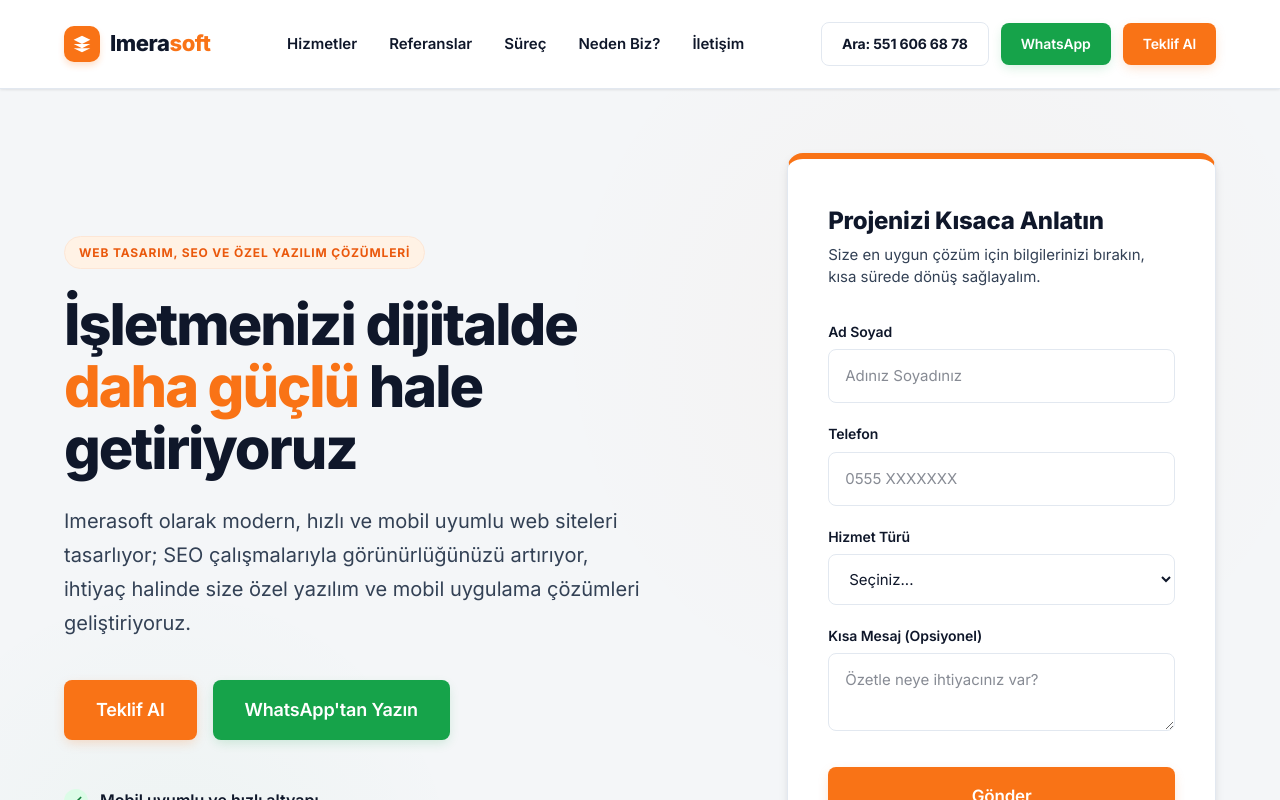
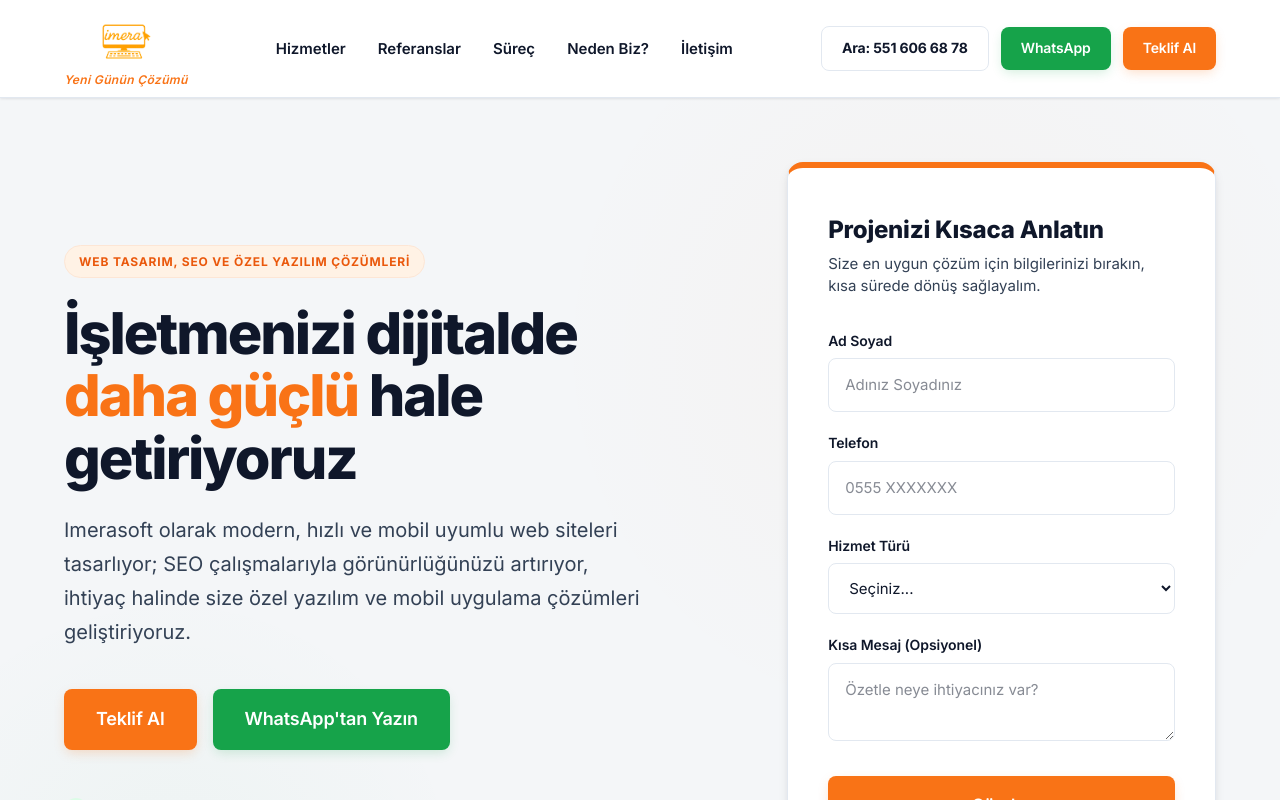
Before and after one commit to ysfmetu/imerasoft, a Next.js app: page / in a window 1280 px wide. Shown: the top 800 px of the page. Built offline with nearby package versions, Linux system fonts and the light colour scheme.

Commit message:
feat: favicon logo

```diff
--- a/app/components/Navbar.tsx
+++ b/app/components/Navbar.tsx
@@ -26,17 +26,24 @@ export default function Navbar() {
       }}
     >
       <div className="container">
-        <div style={{ display: "flex", alignItems: "center", justifyContent: "space-between", height: "88px" }}>
+        <div style={{ display: "flex", alignItems: "center", justifyContent: "space-between", minHeight: "88px", padding: "8px 0" }}>
 
           {/* Logo */}
-          <a href="#" style={{ display: "flex", alignItems: "center", gap: "10px" }}>
-            <div style={{ width: "36px", height: "36px", background: "var(--orange)", borderRadius: "10px", display: "flex", alignItems: "center", justifyContent: "center", boxShadow: "0 4px 6px rgba(249, 115, 22, 0.2)" }}>
-              <svg width="20" height="20" viewBox="0 0 24 24" fill="white" aria-hidden="true">
-                <path d="M12 2L2 7l10 5 10-5-10-5zM2 17l10 5 10-5M2 12l10 5 10-5" />
-              </svg>
-            </div>
-            <span style={{ fontSize: "1.375rem", fontWeight: 800, color: "var(--text-main)", letterSpacing: "-0.02em" }}>
-              Imera<span style={{ color: "var(--orange)" }}>soft</span>
+          <a href="#" style={{ display: "flex", flexDirection: "column", alignItems: "center", textDecoration: "none" }}>
+            <img
+              src="/logo.png"
+              alt="Imerasoft Logo"
+              style={{ height: "68px", width: "auto", objectFit: "contain" }}
+            />
+            <span style={{
+              fontSize: "0.75rem",
+              fontWeight: 600,
+              color: "var(--orange)",
+              letterSpacing: "0.03em",
+              marginTop: "-6px",
+              fontStyle: "italic"
+            }}>
+              Yeni Günün Çözümü
             </span>
           </a>
 
--- a/app/layout.tsx
+++ b/app/layout.tsx
@@ -48,6 +48,9 @@ export const metadata: Metadata = {
       follow: true,
     },
   },
+  icons: {
+    icon: "/logo.png",
+  },
   alternates: {
     canonical: "https://imerasoft.com",
   },
```
Also changed, not shown: public/logo.png (added).
